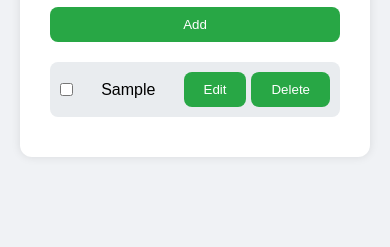
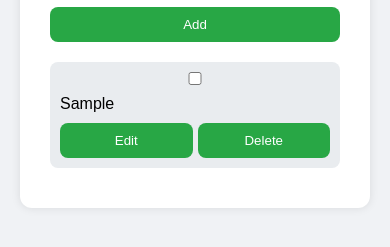
Before and after one commit to mammidi-vikram/webapps, a plain HTML site: page to-do list/index.html in a window 390 px wide. Both pictures are taken after typing "Sample" into the empty fields and a click on the button "Add". Shown: the part 147-394 px from the top of the page. Drawn offline with Linux system fonts and the light colour scheme.

Commit message:
Update style.css

```diff
--- a/to-do list/style.css
+++ b/to-do list/style.css
@@ -44,6 +44,7 @@ button {
   color: white;
   border-radius: 8px;
   cursor: pointer;
+  white-space: nowrap;
 }
 
 button:hover {
@@ -52,12 +53,19 @@ button:hover {
 
 #task-list li {
   display: flex;
-  align-items: center;
+  align-items: flex-start;
   justify-content: space-between;
+  gap: 10px;
   padding: 10px;
   margin-bottom: 10px;
   background-color: #e9ecef;
   border-radius: 8px;
+  flex-wrap: wrap;
+}
+
+#task-list li span {
+  flex: 1;
+  word-break: break-word;
 }
 
 #task-list li.completed span {
@@ -78,4 +86,13 @@ button:hover {
   button {
     width: 100%;
   }
+
+  #task-list li {
+    flex-direction: column;
+    align-items: stretch;
+  }
+
+  .task-buttons {
+    justify-content: flex-end;
+  }
 }
```
